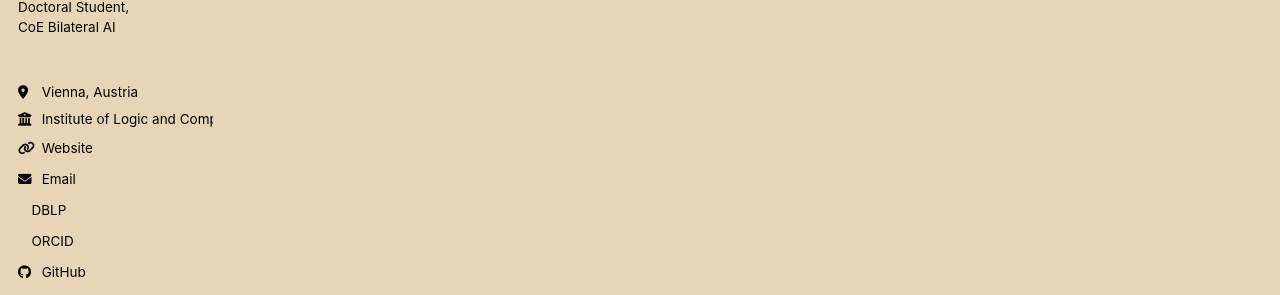
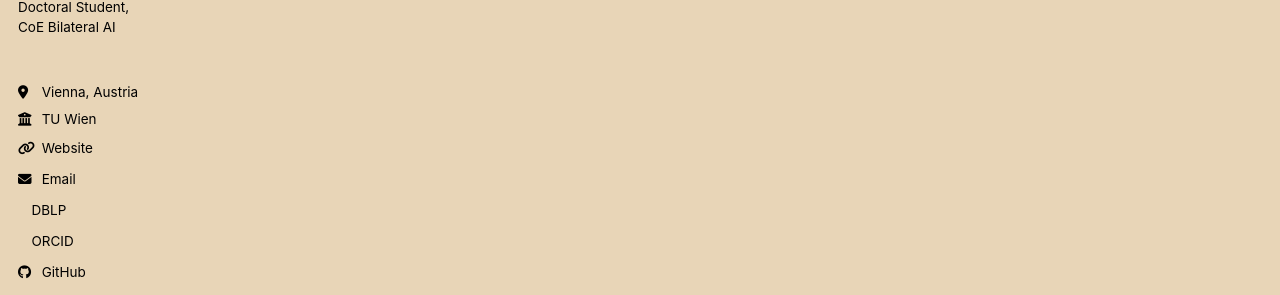
Before and after one commit to pabachmann/pabachmann.github.io, a Jekyll site: the page built from _pages/about.md, in a window 1280 px wide. Shown: the part 364-659 px from the top of the page. Built offline with Jekyll 4.4.1, drawn with Linux system fonts in a browser that asks for light colours; a style sheet for code colours, icons or effects is not loaded.

Commit message:
Update _config.yml

```diff
--- a/_config.yml
+++ b/_config.yml
@@ -27,7 +27,7 @@ author:
   pronouns         : "he/him"
   bio              : "Doctoral Student, CoE Bilateral AI"
   location         : "Vienna, Austria"
-  employer         : "Institute of Logic and Computation, TU Wien"
+  employer         : "TU Wien"
   uri              : "https://informatics.tuwien.ac.at/people/paul-bachmann"
   email            : "paul.bachmann@tuwien.ac.at"
 
```
